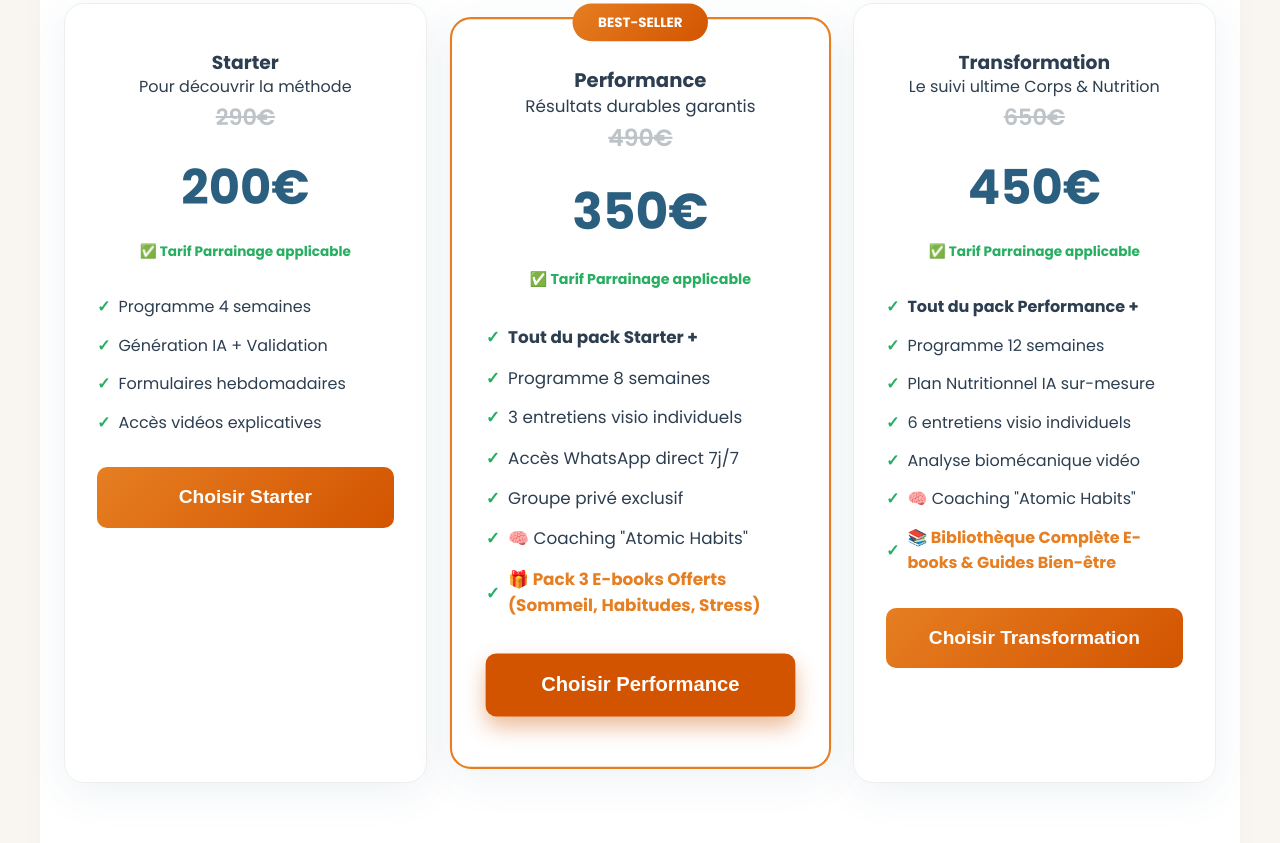
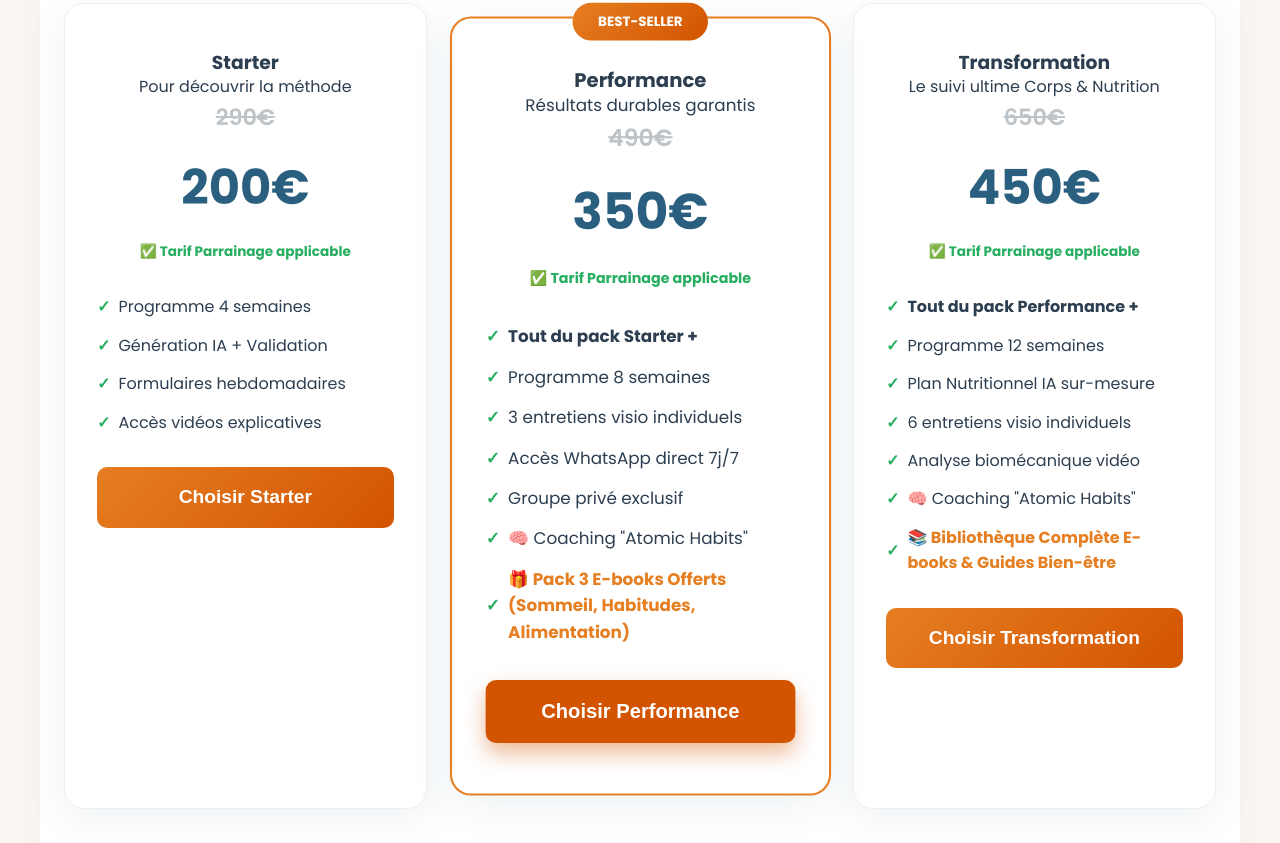
Before and after one commit to Cyril310/OptiForm, a website: page index.html in a window 1280 px wide. Shown: the part 4707-5550 px from the top of the page. Drawn offline with nearby package versions, Linux system fonts and the light colour scheme.

Commit message:
Update index.html

```diff
--- a/index.html
+++ b/index.html
@@ -1064,7 +1064,7 @@
             <li>Accès WhatsApp direct 7j/7</li>
             <li>Groupe privé exclusif</li>
             <li>🧠 Coaching "Atomic Habits"</li>
-            <li style="color: var(--primary-orange);"><strong>🎁 Pack 3 E-books Offerts (Sommeil, Habitudes, Stress)</strong></li>
+            <li style="color: var(--primary-orange);"><strong>🎁 Pack 3 E-books Offerts (Sommeil, Habitudes, Alimentation)</strong></li>
         </ul>
         <button class="submit-btn" onclick="openBooking('Performance')">Choisir Performance</button>
     </div>
```
